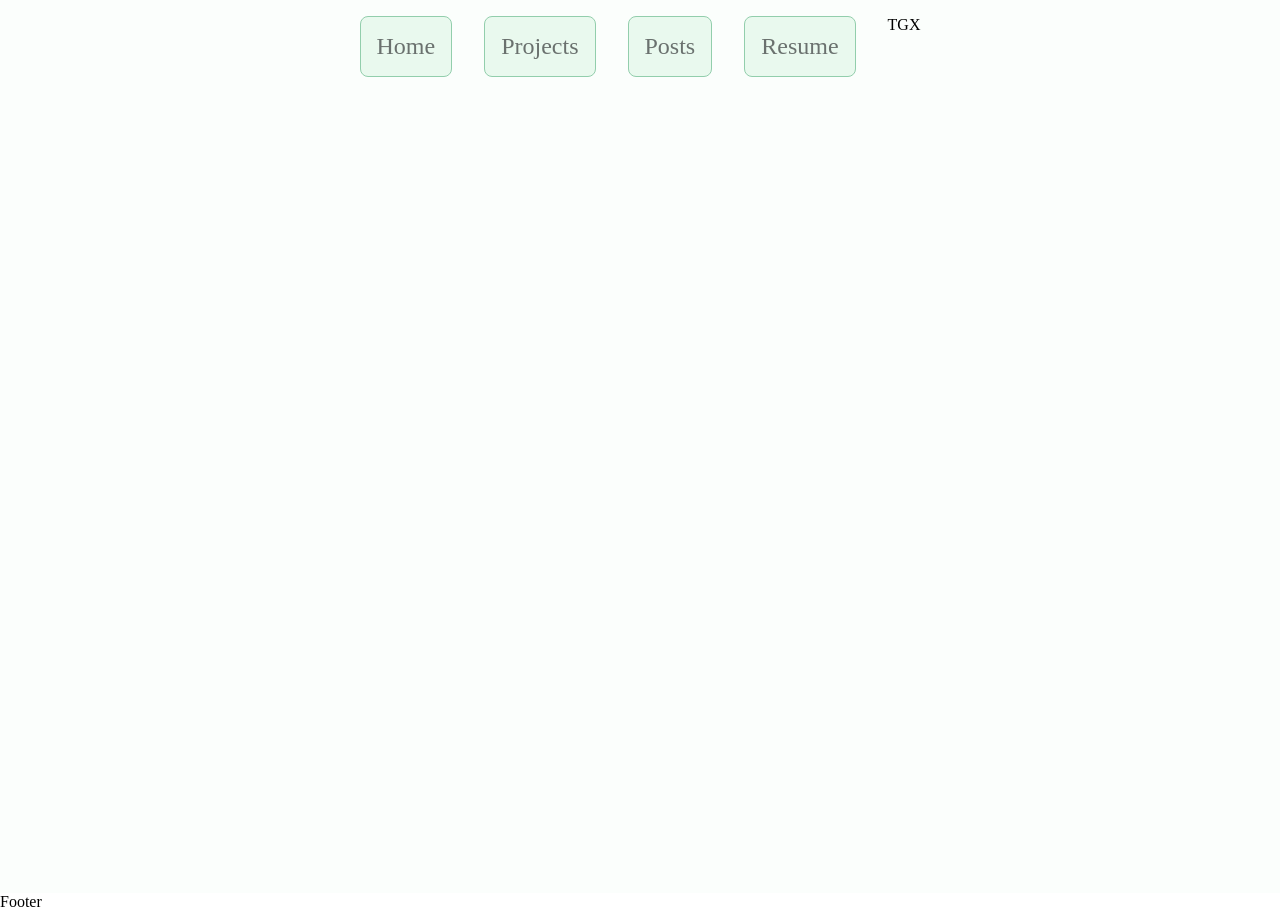
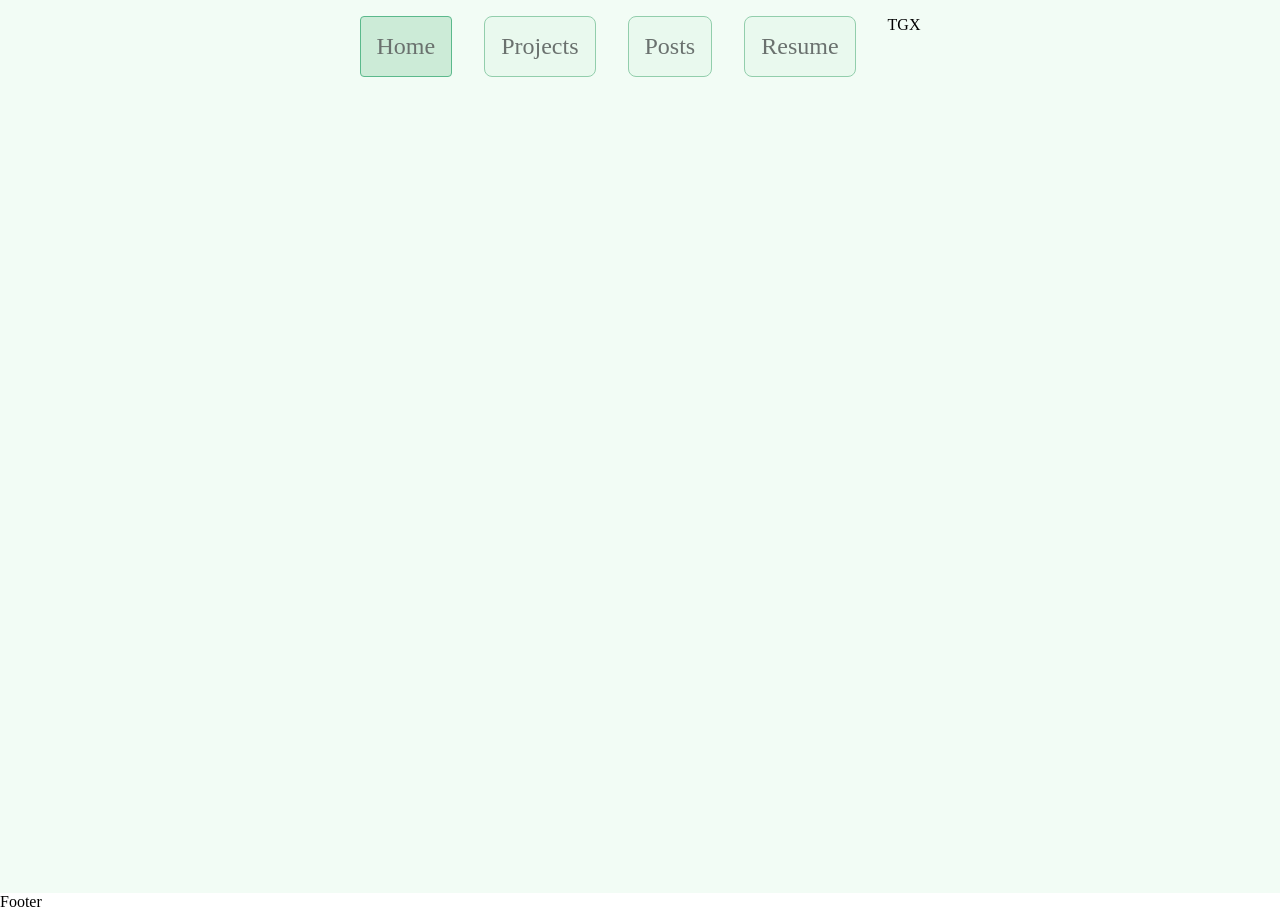
Before and after one commit to andyanday33/legendary-adventure, a Next.js app: page / in a window 1280 px wide. Built offline with nearby package versions, Linux system fonts and the light colour scheme.

Commit message:
style: change navbar link styling

```diff
--- a/components/layout/Navbar.tsx
+++ b/components/layout/Navbar.tsx
@@ -1,16 +1,43 @@
 import Link from "next/link";
+import { useRouter } from "next/router";
 import React from "react";
+import styles from "@/styles/Navbar.module.scss";
 
 type Props = {
   className: string;
 };
 
 export const Navbar: React.FC<Props> = ({ className }) => {
+  const router = useRouter();
+  const currentRoute = router.pathname;
+
+  const routes = {
+    home: "/",
+    projects: "/projects",
+    posts: "/posts",
+    resume: "/x",
+  };
+
   return (
-    <header className={className}>
-      <Link href="/">Home</Link>
-      <Link href="/about">Projects</Link>
-      <Link href="/posts">Posts</Link>
+    <header className={styles.navbar}>
+      <Link
+        href={routes.home}
+        className={currentRoute === routes.home ? styles.active : ""}
+      >
+        Home
+      </Link>
+      <Link
+        href={routes.projects}
+        className={currentRoute === routes.projects ? styles.active : ""}
+      >
+        Projects
+      </Link>
+      <Link
+        href={routes.posts}
+        className={currentRoute === routes.posts ? styles.active : ""}
+      >
+        Posts
+      </Link>
       <Link href="/x">Resume</Link>
       <section>
         <a>T</a>
--- a/styles/Layout.module.scss
+++ b/styles/Layout.module.scss
@@ -1,33 +1,7 @@
 @import "@/styles/variables.module.scss";
 
-.navbar {
-  background-color: $green1;
-  display: flex;
-  padding: 1rem 0;
-  justify-content: center;
-  gap: 2rem;
-  > a {
-    font-size: x-large;
-    text-decoration: none;
-    color: $sage11;
-    cursor: pointer;
-    background-color: $green3;
-    border: 1px solid $green7;
-    padding: 1rem;
-    display: inline-block;
-    border-radius: 0.5rem;
-    transition: border-radius 0.25s;
-    &:hover {
-      background-color: $green4;
-      border-color: $green8;
-      border-radius: 0.25rem;
-      transition: border-radius 0.25s;
-    }
-  }
-}
-
 .main {
-  background-color: $green1;
+  background-color: $green2;
   color: $green11;
   width: 100vw;
   height: 100vh;
--- /dev/null
+++ b/styles/Navbar.module.scss
@@ -0,0 +1,32 @@
+@import "@/styles/variables.module.scss";
+
+.navbar {
+  background-color: $green2;
+  display: flex;
+  padding: 1rem 0;
+  justify-content: center;
+  gap: 2rem;
+  > a {
+    font-size: x-large;
+    text-decoration: none;
+    color: $sage11;
+    cursor: pointer;
+    background-color: $green3;
+    border: 1px solid $green7;
+    padding: 1rem;
+    display: inline-block;
+    border-radius: 0.5rem;
+    transition: border-radius 0.25s;
+    &:hover {
+      background-color: $green4;
+      border-color: $green8;
+      border-radius: 0.25rem;
+      transition: border-radius 0.25s;
+    }
+    &.active {
+      background-color: $green5;
+      border-color: $green8;
+      border-radius: 0.25rem;
+    }
+  }
+}
```
